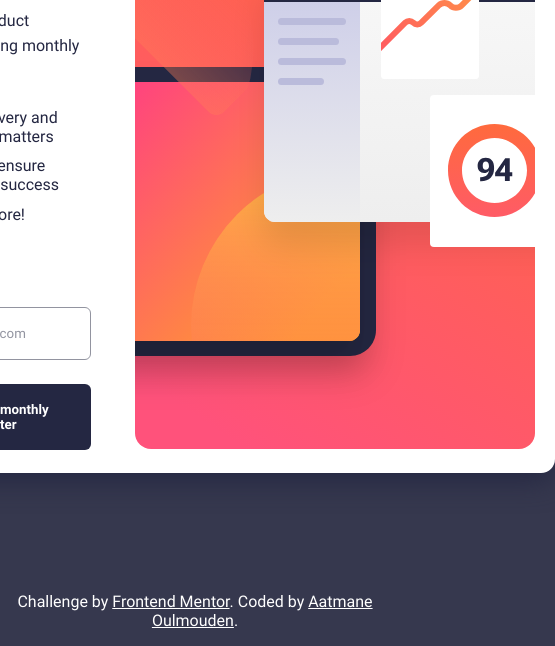
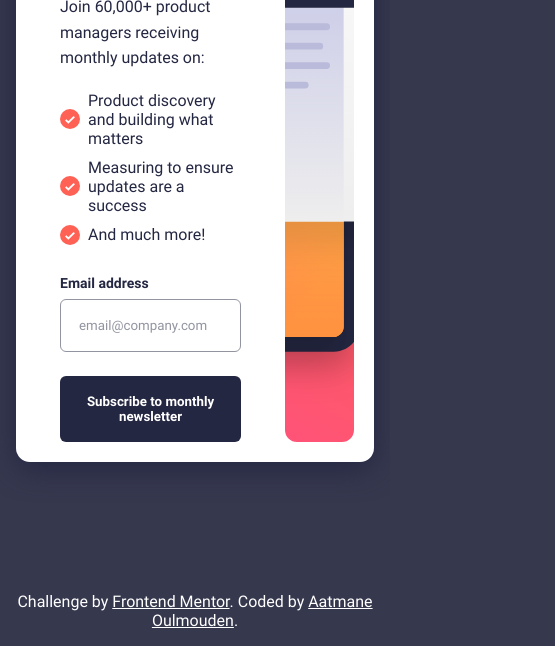
Before and after one commit to aatmaneoulmouden/newsletter-sign-up-with-success-message, a plain HTML site: page index.html in a window 390 px wide. Shown: the part 268-914 px from the top of the page, 555 px wide, since content can reach past the window. Drawn offline with Linux system fonts and the light colour scheme; files whose address does not match are found by name.

Commit message:
Responsive tablet for Form Wrapper

```diff
--- a/index.html
+++ b/index.html
@@ -25,30 +25,15 @@
                         <p class="">Join 60,000+ product managers receiving monthly updates on:</p>
                         <ul class="features-list">
                             <li class="feature-item">
-                                <svg xmlns="http://www.w3.org/2000/svg" width="21" height="21" viewBox="0 0 21 21">
-                                    <g fill="none">
-                                        <circle cx="10.5" cy="10.5" r="10.5" fill="#FF6155" />
-                                        <path stroke="#FFF" stroke-width="2" d="M6 11.381 8.735 14 15 8" />
-                                    </g>
-                                </svg>
+                                <img src="./assets/images/icon-list.svg" alt="Icon List" class="icon-list">
                                 Product discovery and building what matters
                             </li>
                             <li class="feature-item">
-                                <svg xmlns="http://www.w3.org/2000/svg" width="21" height="21" viewBox="0 0 21 21">
-                                    <g fill="none">
-                                        <circle cx="10.5" cy="10.5" r="10.5" fill="#FF6155" />
-                                        <path stroke="#FFF" stroke-width="2" d="M6 11.381 8.735 14 15 8" />
-                                    </g>
-                                </svg>
+                                <img src="./assets/images/icon-list.svg" alt="Icon List" class="icon-list">
                                 Measuring to ensure updates are a success
                             </li>
                             <li class="feature-item">
-                                <svg xmlns="http://www.w3.org/2000/svg" width="21" height="21" viewBox="0 0 21 21">
-                                    <g fill="none">
-                                        <circle cx="10.5" cy="10.5" r="10.5" fill="#FF6155" />
-                                        <path stroke="#FFF" stroke-width="2" d="M6 11.381 8.735 14 15 8" />
-                                    </g>
-                                </svg>
+                                <img src="./assets/images/icon-list.svg" alt="Icon List" class="icon-list">
                                 And much more!
                             </li>
                         </ul>
--- a/src/input.scss
+++ b/src/input.scss
@@ -23,6 +23,7 @@ main {
     @include displayFlex(center, center);
     width: 100%;
     height: 100vh;
+    padding: 0 16px;
 }
 
 
@@ -54,6 +55,7 @@ main {
 
     .text-wrapper {
         @include displayFlex(center, flex-start, column);
+        flex: 1;
         gap: 58px;
         max-width: 412px;
         padding: 0 24px;
@@ -61,6 +63,7 @@ main {
         .intro {
             @include displayFlex(center, flex-start, column);
             gap: 24px;
+
             .title {
                 font-size: 54px;
                 font-weight: 700;
@@ -78,11 +81,17 @@ main {
                 &:not(:last-child) {
                     margin-bottom: 10px;
                 }
+
+                img {
+                    width: 20px;
+                    height: 20px;
+                }
             }
         }
 
         .form {
             width: 100%;
+
             .input-wrapper {
                 label {
                     display: block;
@@ -109,6 +118,19 @@ main {
             }
         }
     }
+
+    .image-wrapper {
+        flex: 1;
+        align-self: stretch;
+        border-radius: 12px;
+        overflow: hidden;
+
+        img {
+            width: 100%;
+            height: 100%;
+            object-fit: cover;
+        }
+    }
 }
 
 .success-msg-wrapper {
@@ -124,3 +146,20 @@ main {
         color: white;
     }
 }
+
+// MEDIA QUERIES
+@media (max-width: 768px) {
+    .form-wrapper {
+        .text-wrapper {
+            gap: 30px;
+
+            .intro {
+                gap: 20px;
+
+                .title {
+                    font-size: 46px;
+                }
+            }
+        }
+    }
+}
```
Also changed, not shown: assets/css/style.css, 1 other file.
